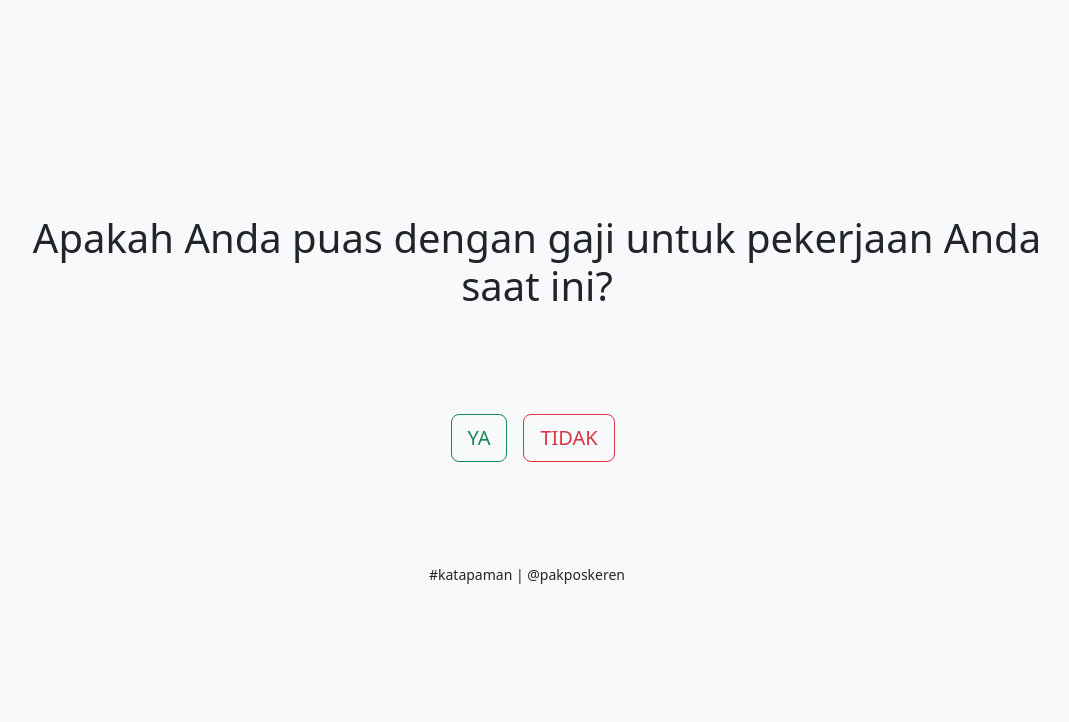
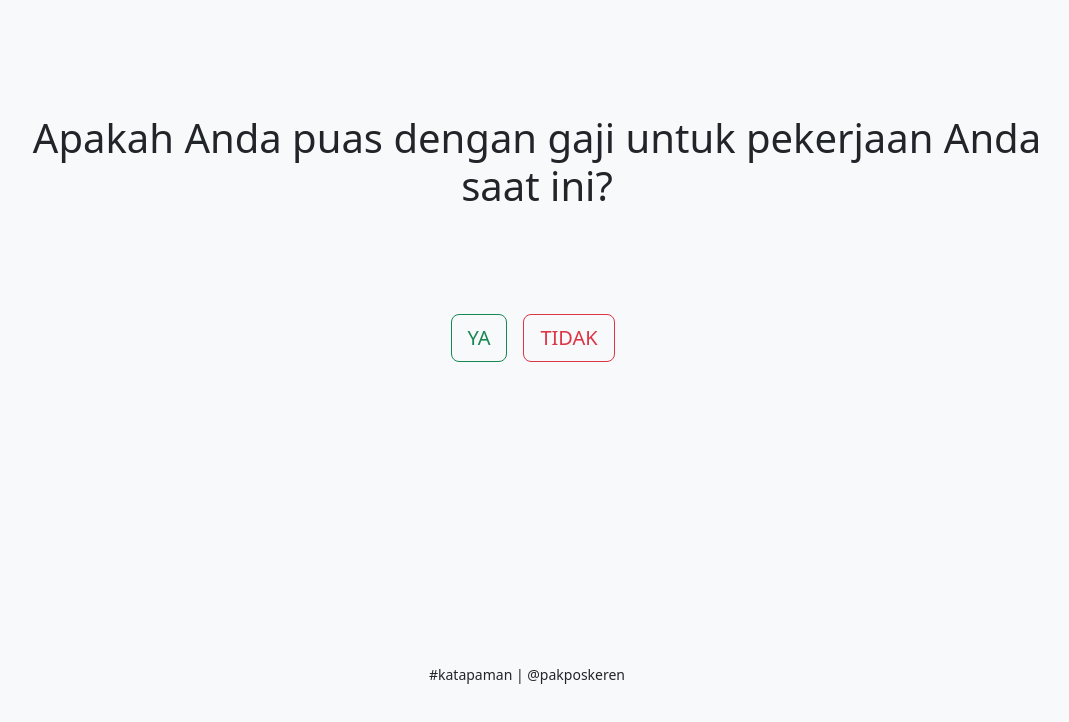
Before and after one commit to nganuaja/gaji, a plain HTML site: page index.html in a window 1280 px wide. Shown: the whole page, without its empty margins (103-1172 px from the left). Drawn offline with nearby package versions, Linux system fonts and the light colour scheme.

Commit message:
Update index.html

```diff
--- a/index.html
+++ b/index.html
@@ -68,7 +68,7 @@
     function tampilPertanyaan() {
       content.innerHTML = `
         <h1>Apakah Anda puas dengan gaji untuk pekerjaan Anda saat ini?</h1><br><br><br>
-        <div class="mt-4 position-relative" style="height: 100px;">
+        <div class="mt-4 position-relative" style="height: 300px;">
           <button class="btn btn-outline-success btn-lg me-3" onclick="jawabanYa()" style="margin-left:-100px;">YA</button>
           <button id="btnTidak" class="btn btn-outline-danger btn-lg btn-tidak">TIDAK</button>
         </div><br><br>
```
